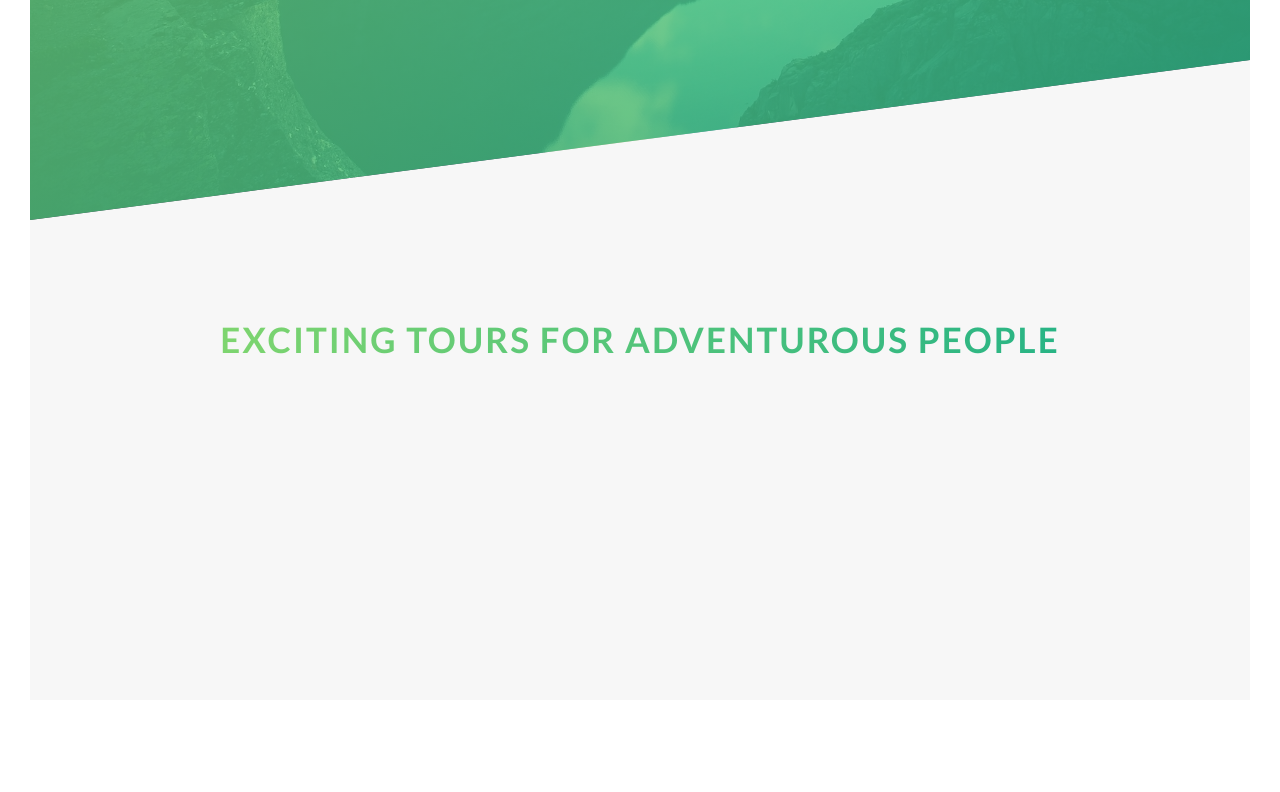
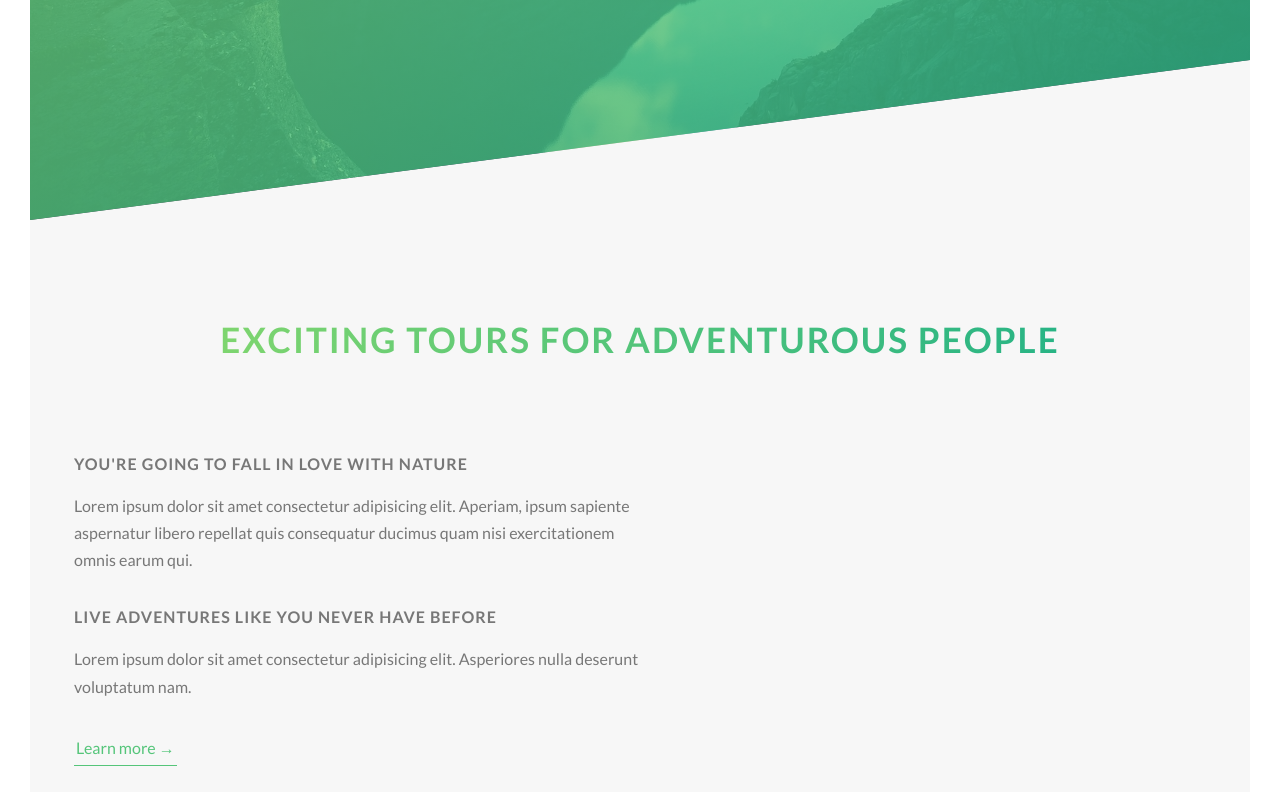
Before and after one commit to Peter-Soeiro/Natours, a website: page index.html in a window 1280 px wide. Shown: the part 570-1362 px from the top of the page. Before the commit the page ends 1300 px from the top, so only its background shows below. Drawn offline with Linux system fonts and the light colour scheme.

Commit message:
changes to section-about

```diff
--- a/index.html
+++ b/index.html
@@ -31,9 +31,16 @@
                <div class="row">
                   <h2 class="heading-secundary">Exciting tours for adventurous people</h2>
                </div>
-               <div class="content">
-                  <div></div>
-                  <div></div>
+               <div class="content row">
+                  <div class="content__text">
+                     <h3>You're going to fall in love with nature</h3>
+                     <p>Lorem ipsum dolor sit amet consectetur adipisicing elit. Aperiam, ipsum sapiente aspernatur libero repellat quis consequatur ducimus quam nisi exercitationem omnis earum qui.</p>
+                     <h3>Live adventures like you never have before</h3>
+                     <p>Lorem ipsum dolor sit amet consectetur adipisicing elit. Asperiores nulla deserunt voluptatum nam.</p>
+
+                     <a href="#" class="btn-text"> Learn more &rarr; </a>
+                  </div>
+                  <div class="content__img"></div>
                </div>
             </div>
          </section>
--- a/sass/base/_typography.scss
+++ b/sass/base/_typography.scss
@@ -33,3 +33,22 @@ body {
       animation: moveInRight 1s ease-out;
    }
 }
+
+h3 {
+   font-size: 1.6rem;
+   letter-spacing: 0.1rem;
+   font-weight: 700;
+   text-transform: uppercase;
+}
+
+.content h3 {
+   margin-bottom: 1.5rem;
+}
+
+p {
+   font-size: 1.6rem;
+
+   &:not(:last-child) {
+      margin-bottom: 3rem;
+   }
+}
--- a/sass/components/_button.scss
+++ b/sass/components/_button.scss
@@ -54,3 +54,28 @@
       animation: moveInBottom 0.5s ease-out 0.5s backwards;
    }
 }
+
+.btn-text {
+   font-size: 1.6rem;
+   text-decoration: none;
+   padding: 0.4rem 0.2rem;
+   display: inline-block;
+   transition: all 0.2s;
+   &:link,
+   &:visited {
+      color: $color-primary;
+      border-bottom: solid 1px $color-primary;
+   }
+
+   &:hover {
+      background-color: $color-primary;
+      color: $color-light;
+      transform: translateY(-2px);
+      box-shadow: 0 1rem 2.5rem rgba($color-black, 0.15);
+   }
+
+   &:active {
+      transform: translateY(0);
+      box-shadow: 0 0.8rem 1.5rem rgba($color-black, 0.15);
+   }
+}
--- a/sass/pages/_home.scss
+++ b/sass/pages/_home.scss
@@ -39,4 +39,12 @@ h2:hover {
 
 .content {
    margin-top: 8rem;
+
+   &__text {
+      width: 100%;
+   }
+
+   &__img {
+      width: 100%;
+   }
 }
```
Also changed, not shown: css/main.css, 1 other file.
